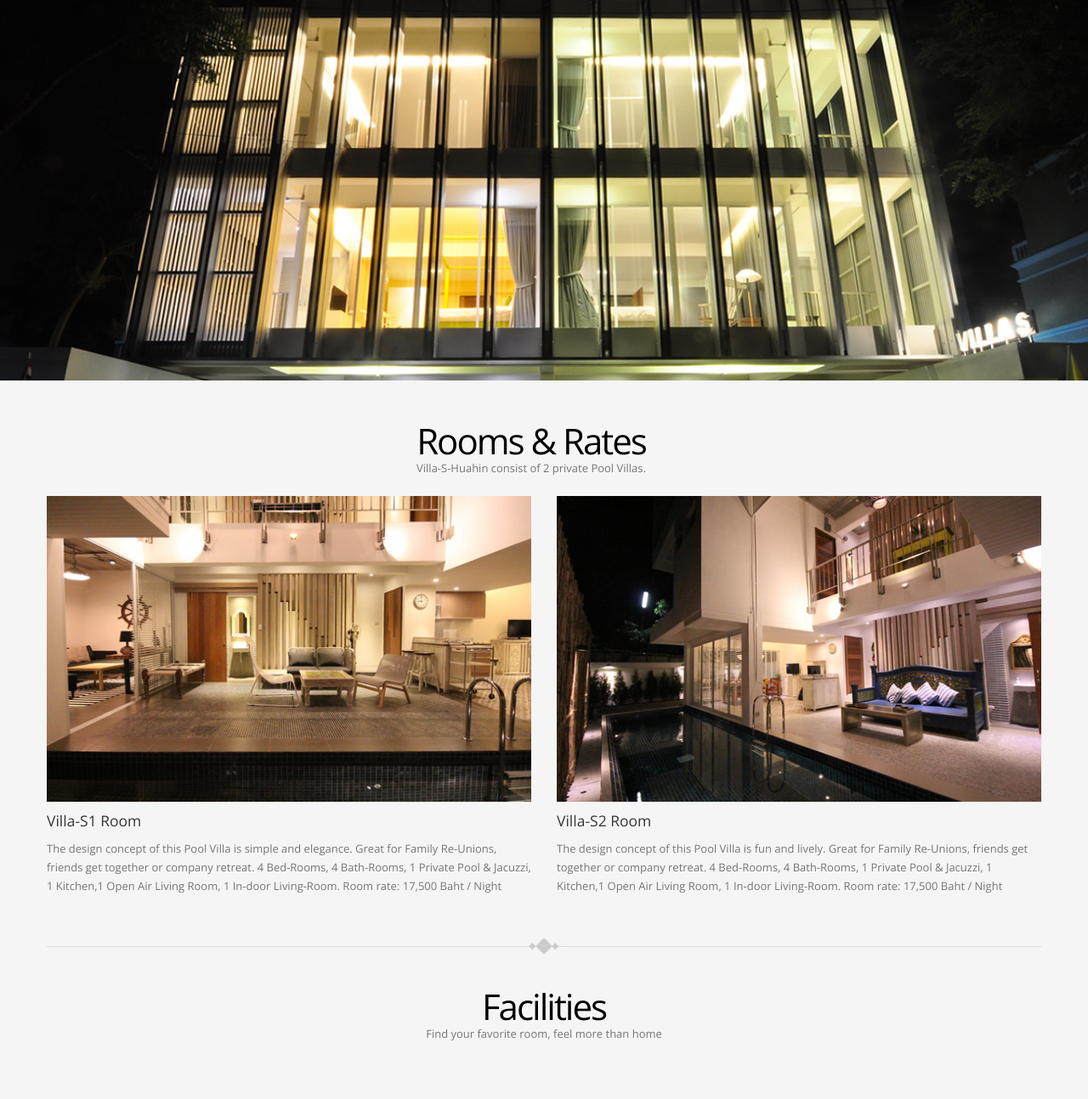
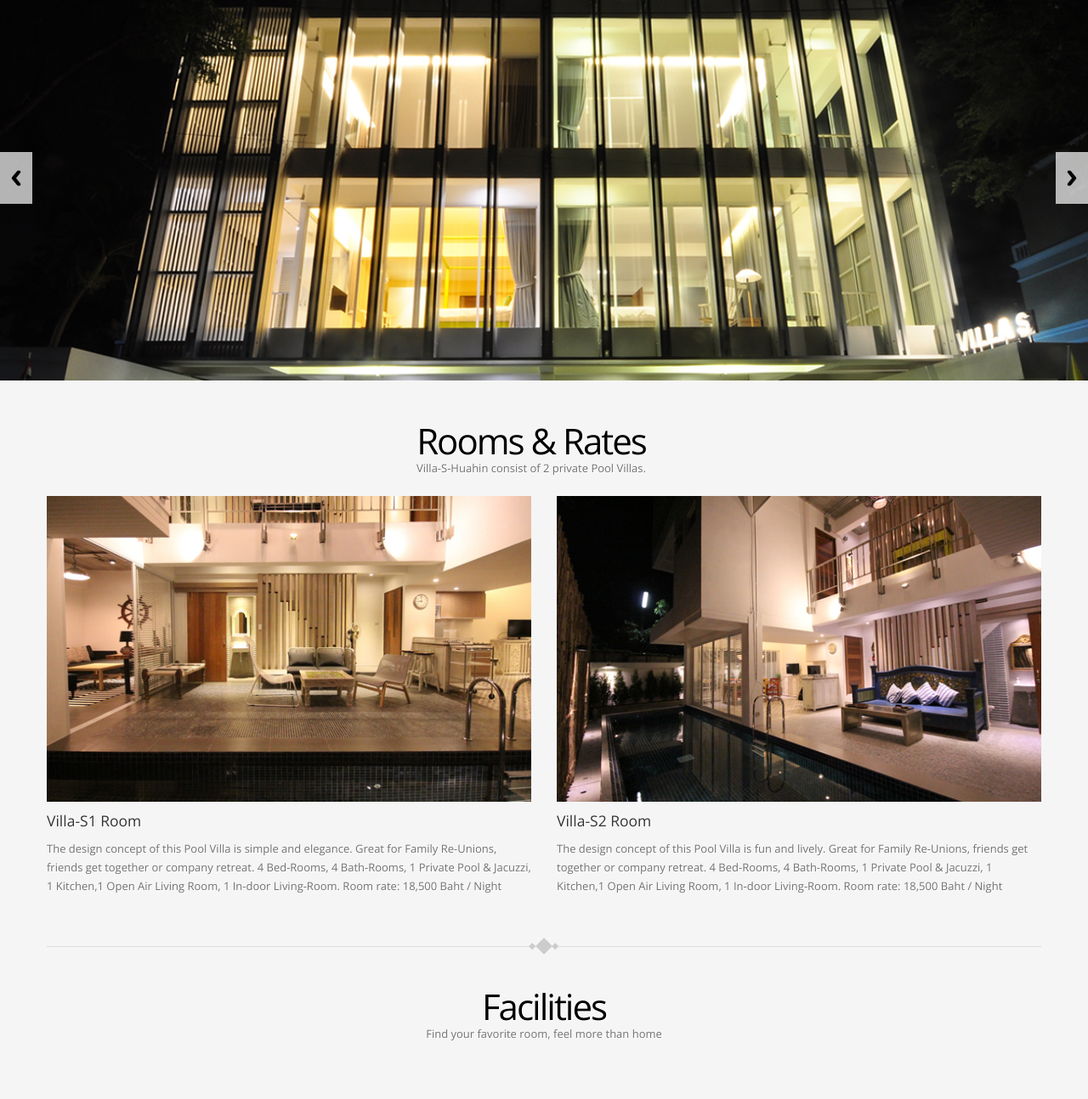
Before and after one commit to exdoh/villas, a PHP site: page / in a window 1280 px wide. Shown: the part 247-1541 px from the top of the page at 85% size. Run offline with PHP 8.4, Linux system fonts and the light colour scheme.

Commit message:
edit rate price & add line id

```diff
--- a/index.php
+++ b/index.php
@@ -177,7 +177,7 @@
                     The design concept of this Pool Villa is simple and elegance.
 					Great for Family Re-Unions, friends get together or company retreat.
 					4 Bed-Rooms, 4 Bath-Rooms, 1 Private Pool & Jacuzzi, 1 Kitchen,1 Open Air Living Room, 1 In-door Living-Room.
-					Room rate: 17,500 Baht / Night
+					Room rate: 18,500 Baht / Night
                 	</div>
                     <div class="row" style="display:none;">
                             <ul class="room-features">
@@ -202,7 +202,7 @@
                     The design concept of this Pool Villa is fun and lively.
 					Great for Family Re-Unions, friends get together or company retreat.
 					4 Bed-Rooms, 4 Bath-Rooms, 1 Private Pool & Jacuzzi, 1 Kitchen,1 Open Air Living Room, 1 In-door Living-Room.
-					Room rate: 17,500 Baht / Night
+					Room rate: 18,500 Baht / Night
                 	</div>
                     <div class="row">
                             <ul class="room-features" style="display:none;">
@@ -410,7 +410,8 @@
                                 <br>Hua Hin, Prachuabkirikhan, Thailand 77110
                         <span><strong>Phone:</strong>+6681-847-0102</span>
                         <!--<span><strong>Fax:</strong>208) 222 4546</span>-->
-                        <span><strong>Email:</strong><a href="mailto:contact@example.com">kojchanun@gmail.com</a></span>
+                        <span><strong>Email:</strong><a href="mailto:adulshana@gmail.com">adulshana@gmail.com</a></span>
+                        <span><strong>Line:</strong>shana2011</span>
                        </address>
 
                        <!--<div class="social-icons">
```
